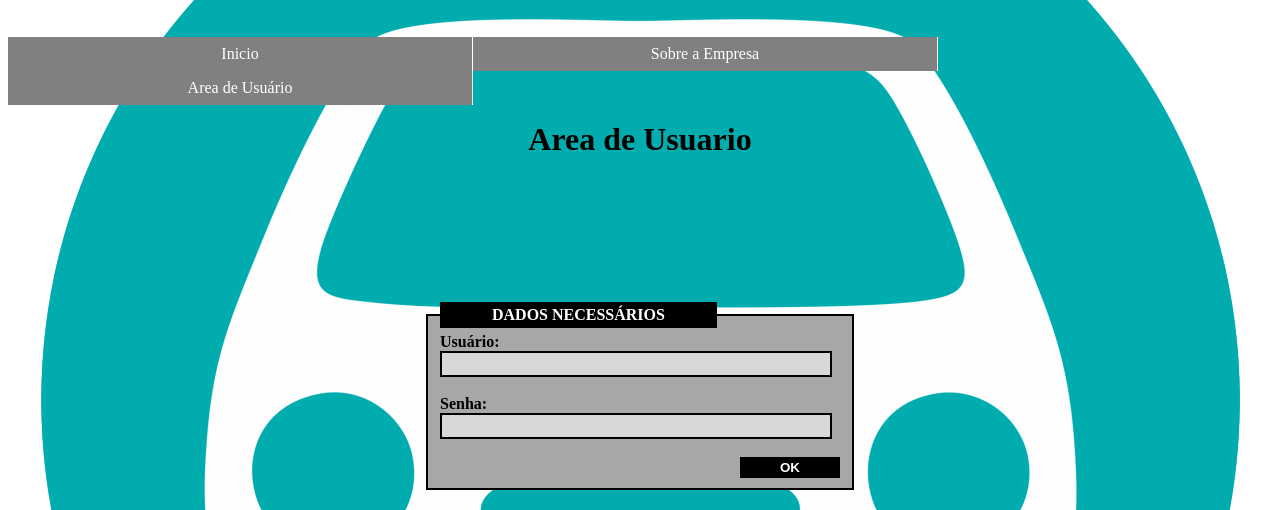
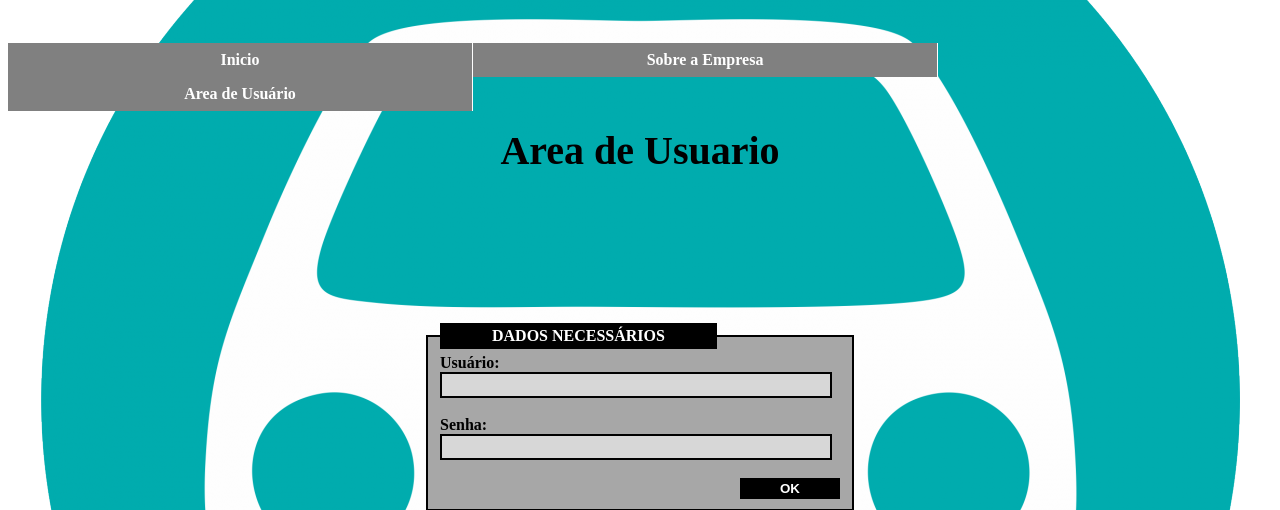
Before and after one commit to EstacionaPA/site, a PHP site: page /areaDeUsuario.html in a window 1280 px wide. Shown: the top 510 px of the page. Run offline with PHP 8.4, Linux system fonts and the light colour scheme.

Commit message:
Novas formatações nos cabeçalhos e menus

```diff
--- a/css/areausuario.css
+++ b/css/areausuario.css
@@ -1,7 +1,9 @@
 
 h1 {
 
-	text-align: center;
+	 text-align: center;
+    font-size: 40px;
+    font-weight: bold;
 }
 
 fieldset, legend ,
--- a/css/central.css
+++ b/css/central.css
@@ -18,6 +18,7 @@ a {
 
     float: left;
     text-align: center;
+    font-weight: 900;
     width: 28em;
     text-decoration: none;
     color: white;
--- a/css/empresa.css
+++ b/css/empresa.css
@@ -1,5 +1,7 @@
 
 h1 {
 
-	text-align: center;
+    text-align: center;
+    font-size: 40px;
+    font-weight: bold;
 }
--- a/css/inicio.css
+++ b/css/inicio.css
@@ -1,6 +1,8 @@
 h1 {
 
     text-align: center;
+    font-size: 40px;
+    font-weight: bold;
 
 }
 
```
